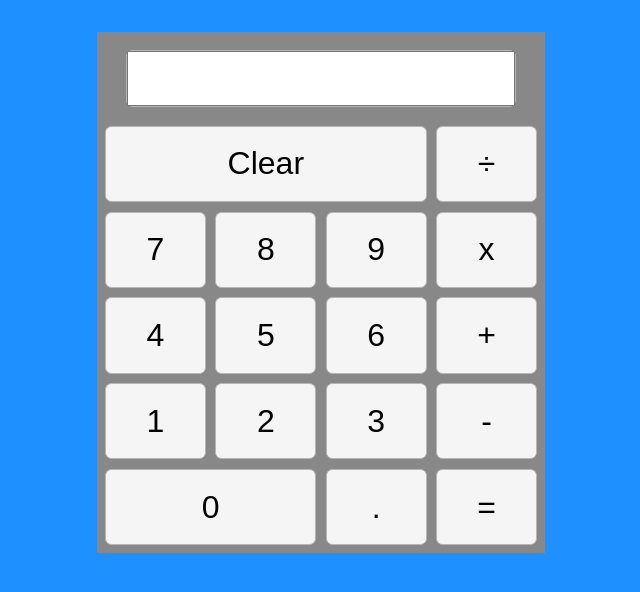
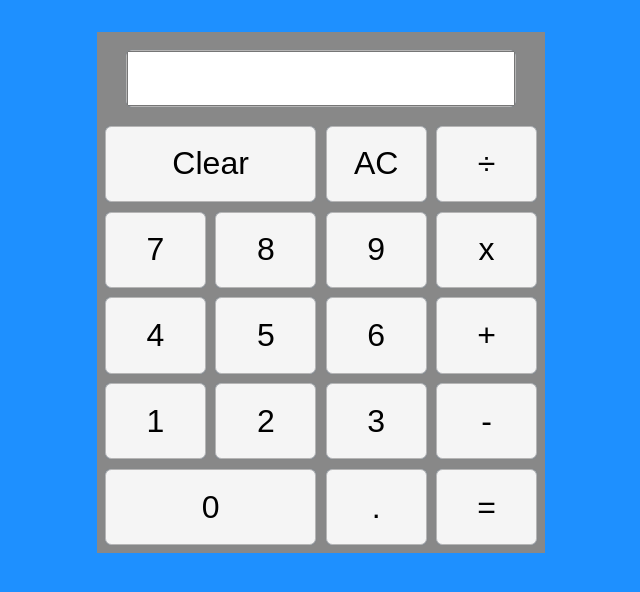
Before and after one commit to iiimosley/ReactCalculator, a React (Create React App) app: page / in a window 1280 px wide. Shown: the top 592 px of the page, without its empty margins (319-959 px from the left). Built offline with nearby package versions, Linux system fonts and the light colour scheme.

Commit message:
add AC button to grid

```diff
--- a/src/App.css
+++ b/src/App.css
@@ -37,7 +37,7 @@
 }
 
 #calc>div:nth-child(2) {
-  grid-column: 1 / 4;
+  grid-column: 1 / 3;
   grid-row: 2;
 }
 
--- a/src/App.js
+++ b/src/App.js
@@ -41,12 +41,10 @@ class App extends Component {
     }));
   };
 
-
   runCalculation = () => {
     this.setState(prevState => ({
       displayValue: eval(`${this.state.equation.map(val => +val ? +val : val).join('')}${prevState.displayValue}`),
     }));
-    console.log(eval(`${this.state.equation.map(val=> +val ? +val : val).join('')}${this.state.displayValue}`));
     this.setState({equation: []});
   }
 
@@ -63,7 +61,6 @@ class App extends Component {
     }
   }
 
-
   render() {
     return (
       <div className="App">
@@ -74,6 +71,7 @@ class App extends Component {
             value={this.state.displayValue}/>
           </div>
           <div onClick={this.clearDisplay}>Clear</div>
+          <div onClick={this.clearAll}>AC</div>
           <div className="operator" onClick={this.setOperator}>÷</div>
           <div onClick={this.updateDisplay('7')}>7</div>
           <div onClick={this.updateDisplay('8')}>8</div>
```
